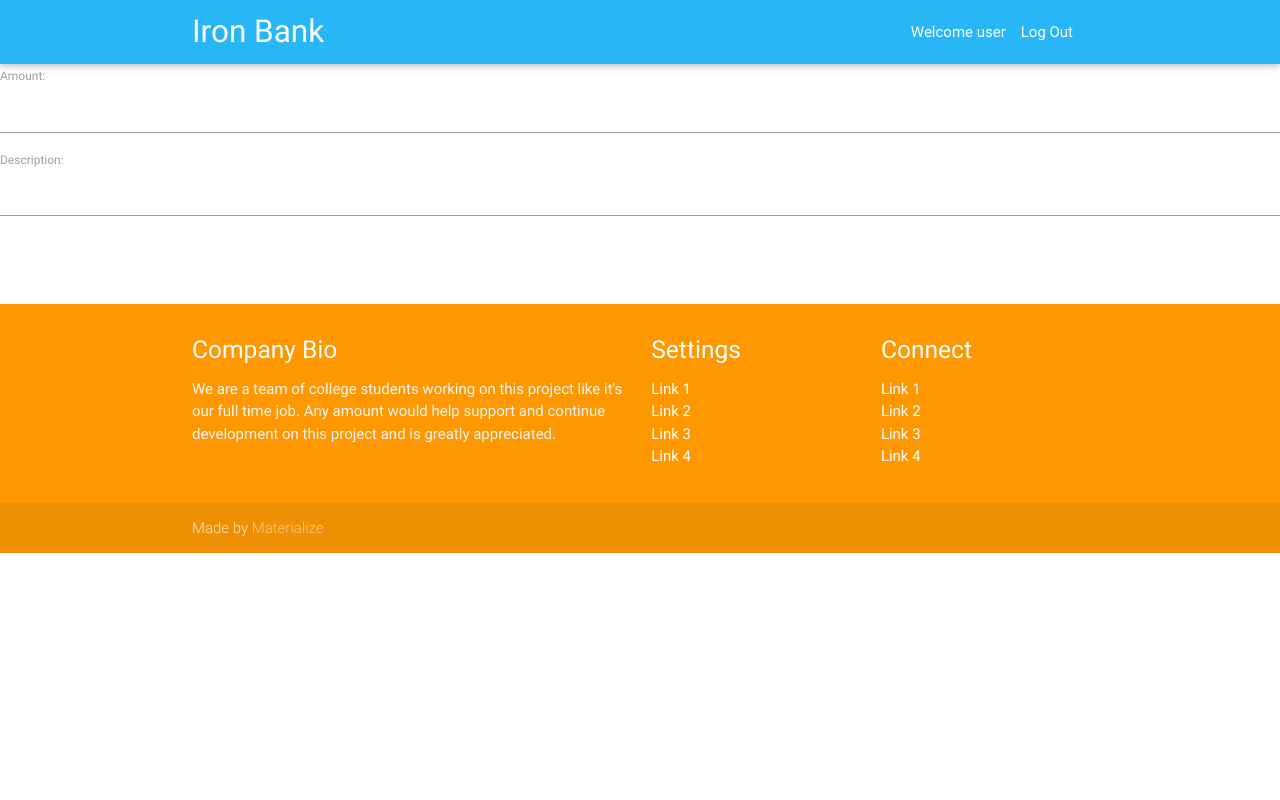
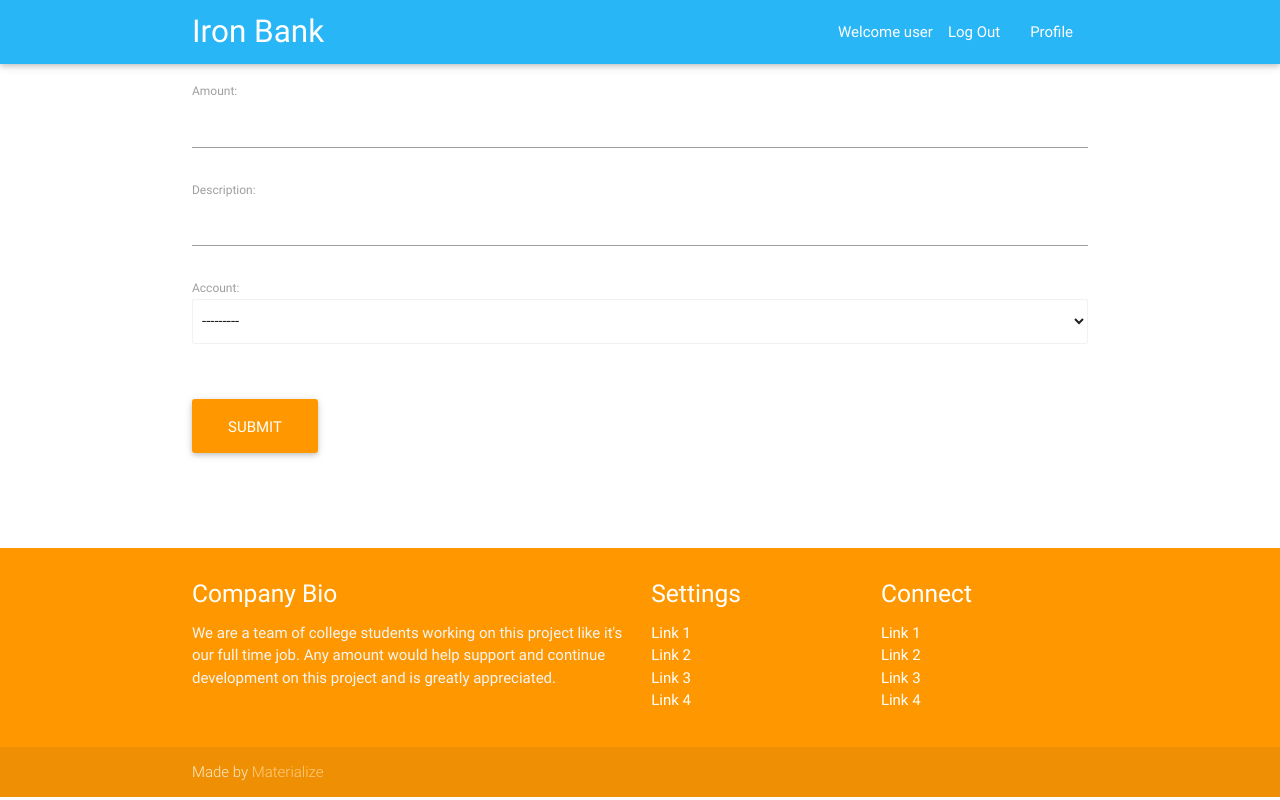
Before and after one commit to jnwcki/iron_bank, a Django app: page /account/transactions/1 in a window 1280 px wide. Run offline with Django 3.2, Linux system fonts and the light colour scheme; a user stored in the database is signed in; data comes from the database, SQL or seed files in the repository; both versions use the stored data as it was after the commit; some libraries are stand-ins or nearby versions.

Commit message:
working transaction form

```diff
--- a/bankapp/models.py
+++ b/bankapp/models.py
@@ -20,6 +20,7 @@ class Customer(models.Model):
     def __str__(self):
         return "{} {}".format(self.first_name, self.last_name)
 
+
 class Account(models.Model):
     account_type = models.CharField(max_length=30, choices=ACCOUNT_CHOICES)
     description = models.CharField(max_length=200)
@@ -28,6 +29,7 @@ class Account(models.Model):
 
     def __str__(self):
         return "{} {}".format(self.description, self.account_type)
+
 
 class AcctXref(models.Model):
     customer = models.ForeignKey(Customer)
--- /dev/null
+++ b/bankapp/static/css/main.css
@@ -0,0 +1 @@
+select {display: inline}
--- a/bankapp/views.py
+++ b/bankapp/views.py
@@ -34,7 +34,7 @@ class ProfileView(RestrictedAccessMixin, View):
     def get(self, request):
         customer_profile = Customer.objects.get(user=self.request.user)
         customer_account = Account.objects.filter(acctxref__customer=customer_profile)
-
+        # customer_transaction = Transaction(account=customer_account)
         return render(request, 'bankapp/customer_list.html', {'profile': customer_profile,
                                                               'account': customer_account
                                                               }
@@ -47,4 +47,8 @@ class MoneyView(DetailView):
 
 class TransactionView(CreateView):
     model = Transaction
-    fields = ['amount', 'description']
+    fields = ['amount', 'description', 'account']
+
+
+    def get_success_url(self):
+        return reverse('index')
--- a/iron_bank/urls.py
+++ b/iron_bank/urls.py
@@ -25,5 +25,5 @@ urlpatterns = [
     url(r'^logout/', auth_views.logout_then_login, name='logout'),
     url(r'^account/profile/', ProfileView.as_view(), name='user_profile'),
     url(r'^account/manageaccount/(?P<pk>\d+)', MoneyView.as_view(), name='manage'),
-    url(r'^account/transactions/', TransactionView.as_view(), name='transaction')
+    url(r'^account/transactions/(?P<pk>\d+)', TransactionView.as_view(), name='transaction')
 ]
--- a/templates/bankapp/customer_list.html
+++ b/templates/bankapp/customer_list.html
@@ -20,7 +20,7 @@
             <li class="collection-item">Account Type: {{ foo.get_account_type_display }}</li>
             <li class="collection-item">Current Balance: {{ foo.current_balance }}</li>
             <li class="collection-item">Beginning Balance: {{ foo.beginning_balance }}</li>
-            <li class="collection-item"><a href="{% url 'transaction' %}">Transactions</a></li>
+            <li class="collection-item"><a href="{% url 'transaction' foo.pk %}">Transactions</a></li>
 
         {% endfor %}
 
--- a/templates/bankapp/transaction_form.html
+++ b/templates/bankapp/transaction_form.html
@@ -1,5 +1,14 @@
 {% extends 'base.html' %}
 
 {% block content %}
-{{ form }}
+    <div class="container">
+    <form role="form" action="" method="post">
+    {% csrf_token %}
+
+        {{ form.as_p }}
+
+        <br><br>
+        <div><input type="submit" value="submit" class="btn-large waves-effect waves-light orange"></div>
+    </form>
+    </div>
 {% endblock %}
--- a/templates/base.html
+++ b/templates/base.html
@@ -10,6 +10,7 @@
   <link href="https://fonts.googleapis.com/icon?family=Material+Icons" rel="stylesheet">
   <link href="{% static 'css/materialize.css' %}" type="text/css" rel="stylesheet" media="screen,projection"/>
   <link href="{% static 'css/style.css' %}" type="text/css" rel="stylesheet" media="screen,projection"/>
+  <link href="{% static 'css/main.css' %}" rel="stylesheet">
 </head>
 
 
@@ -22,6 +23,8 @@
           {% if user.is_authenticated %}
               <li>Welcome {{ user }} {{ user.customer.last_name }}</li>
               <li><a href="{% url 'logout' %}">Log Out</a></li>
+              <li><a href="{% url 'user_profile' %}">Profile</a></li>
+
           {% else %}
           <li><a href="{% url 'login' %}">Log In</a></li>
           <li><a href="#">Sign Up</a></li>
```
Also changed, not shown: db.sqlite3.
